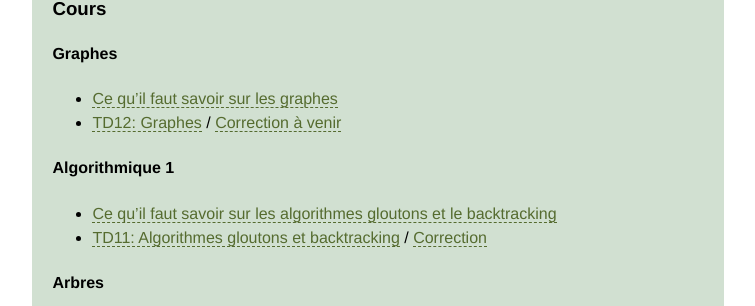
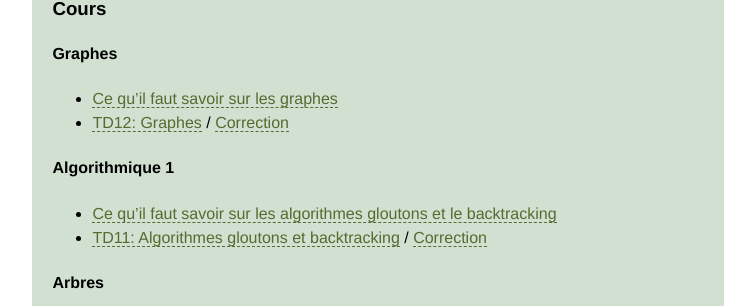
Before and after one commit to VladislavTempez/Vladislavtempez.github.io, a Jekyll site: the page built from pages/mp2i.md, in a window 1280 px wide and 900 px high, scrolled down 325 px. Shown: the part 146-452 px from the top of the window, without its empty margins (262-1017 px from the left). Built offline with Jekyll 4.4.1, drawn with Linux system fonts in a browser that asks for light colours.

Commit message:
Correction TD Graphes

```diff
--- a/pages/mp2i.md
+++ b/pages/mp2i.md
@@ -15,7 +15,7 @@
 
 #### Graphes
 - [Ce qu'il faut savoir sur les graphes](https://nc-lycees.netocentre.fr/s/EWJ9ogRmHpGS8aX)
-- [TD12: Graphes](https://nc-lycees.netocentre.fr/s/FcWxMnKYAkMQbiM) / [Correction à venir]()
+- [TD12: Graphes](https://nc-lycees.netocentre.fr/s/FcWxMnKYAkMQbiM) / [Correction](https://nc-lycees.netocentre.fr/s/pypcWKJoSpcodnE)
 
 #### Algorithmique 1
 - [Ce qu'il faut savoir sur les algorithmes gloutons et le backtracking](https://nc-lycees.netocentre.fr/s/X83xwBNJzpr9Gzb)
```
